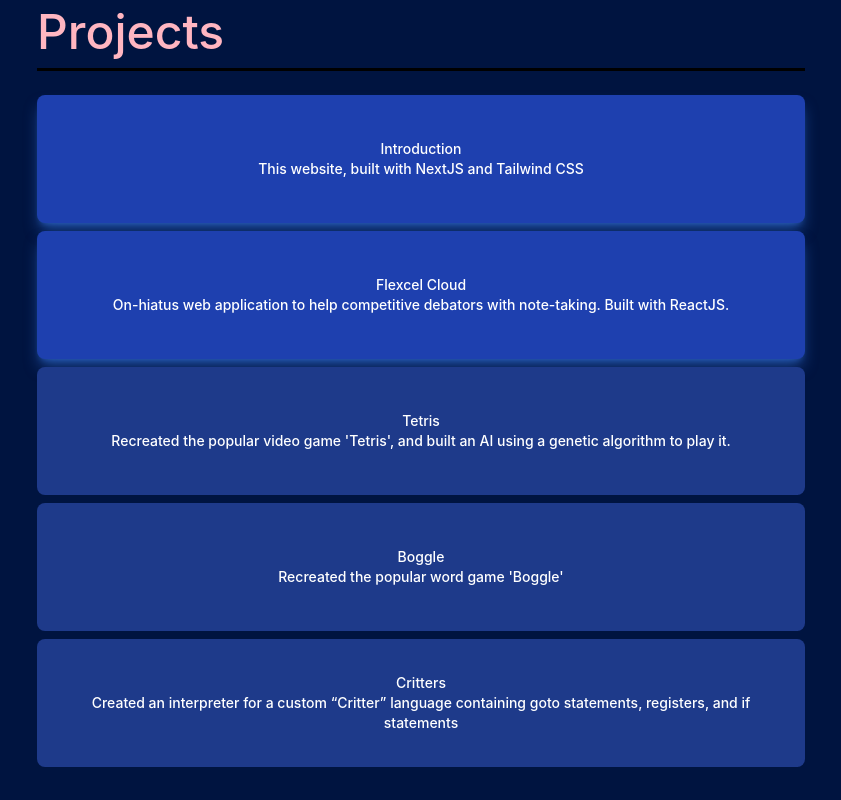
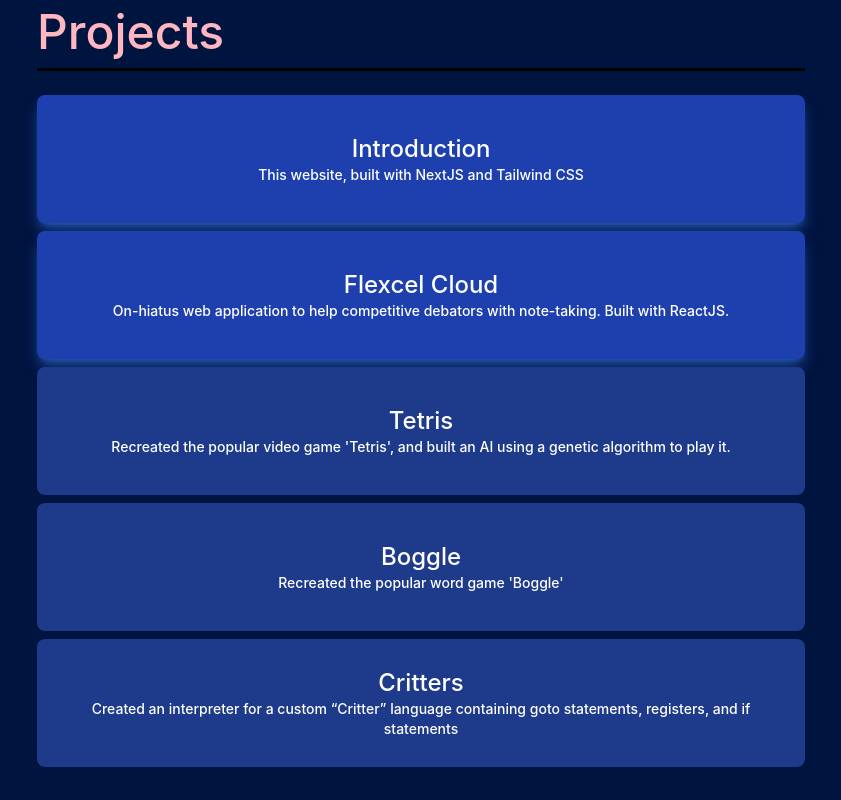
Before and after one commit to alexwenchen/introduction, a Next.js app: page / in a window 1280 px wide. Shown: the part 560-1360 px from the top of the page, without its empty margins (219-1060 px from the left). Built offline with nearby package versions, Linux system fonts and the light colour scheme.

Commit message:
updated font size

```diff
--- a/components/LinklessProject.js
+++ b/components/LinklessProject.js
@@ -6,7 +6,7 @@
     return (
         <>
             <button class="text-2xl text-white bg-blue-900 hover:bg-blue-700 focus:ring-4 focus:outline-none focus:ring-blue-300 dark:focus:ring-blue-900 font-medium rounded-lg text-sm px-5 py-2.5 text-center mr-2 mb-2 h-32 w-full">
-                {title} <br/>
+                <span class="text-2xl">{title}</span> <br/>
                 <span class="text-sm"> {description} </span>
             </button>
         </>
--- a/components/Project.js
+++ b/components/Project.js
@@ -7,7 +7,7 @@
         <>
             <Link href={link}>
                 <button class="text-2xl text-white bg-blue-800 hover:bg-blue-600 focus:ring-4 focus:outline-none focus:ring-green-300 dark:focus:ring-blue-900 shadow-lg shadow-blue-500/50 dark:shadow-lg dark:shadow-blue-800/80 font-medium rounded-lg text-sm px-5 py-2.5 text-center mr-2 mb-2 h-32 w-full">
-                    {title} <br/>
+                    <span class="text-2xl">{title}</span> <br/>
                     <span class="text-sm"> {description} </span>
                 </button>
             </Link>
```
